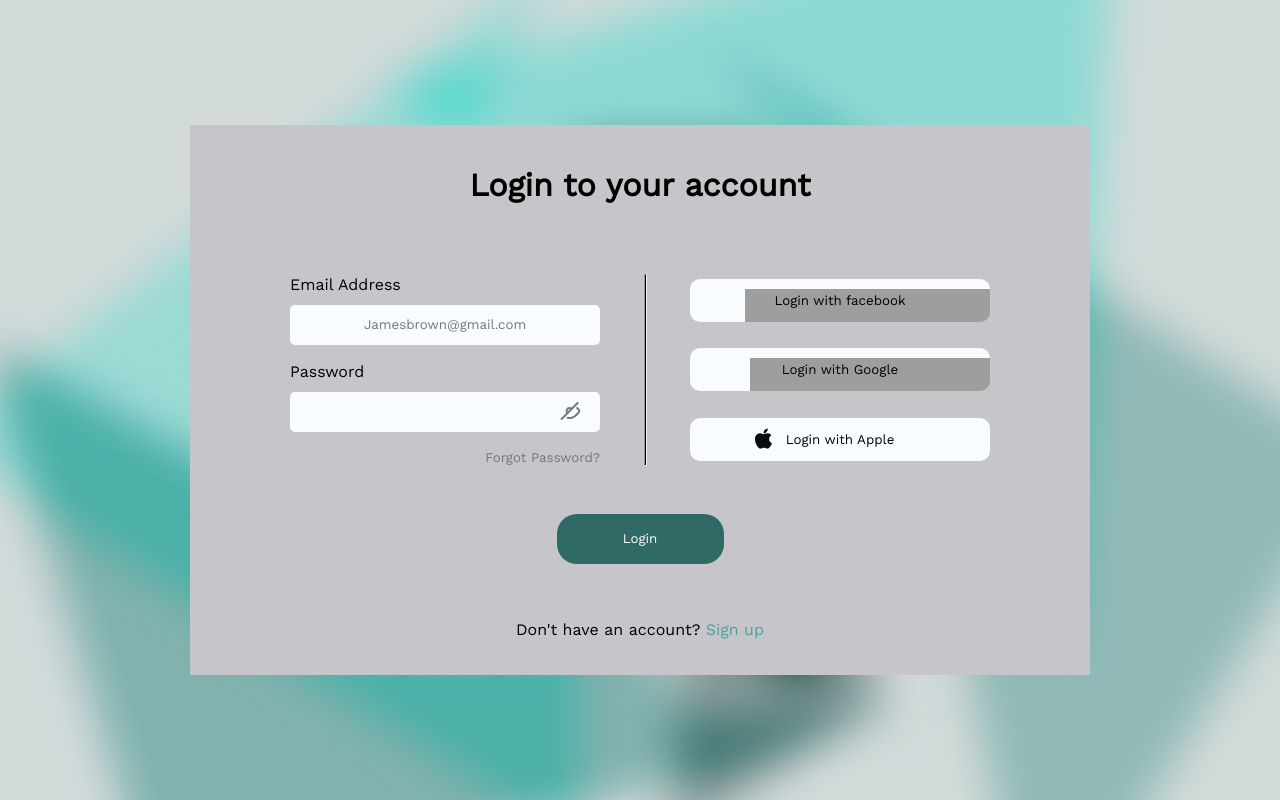
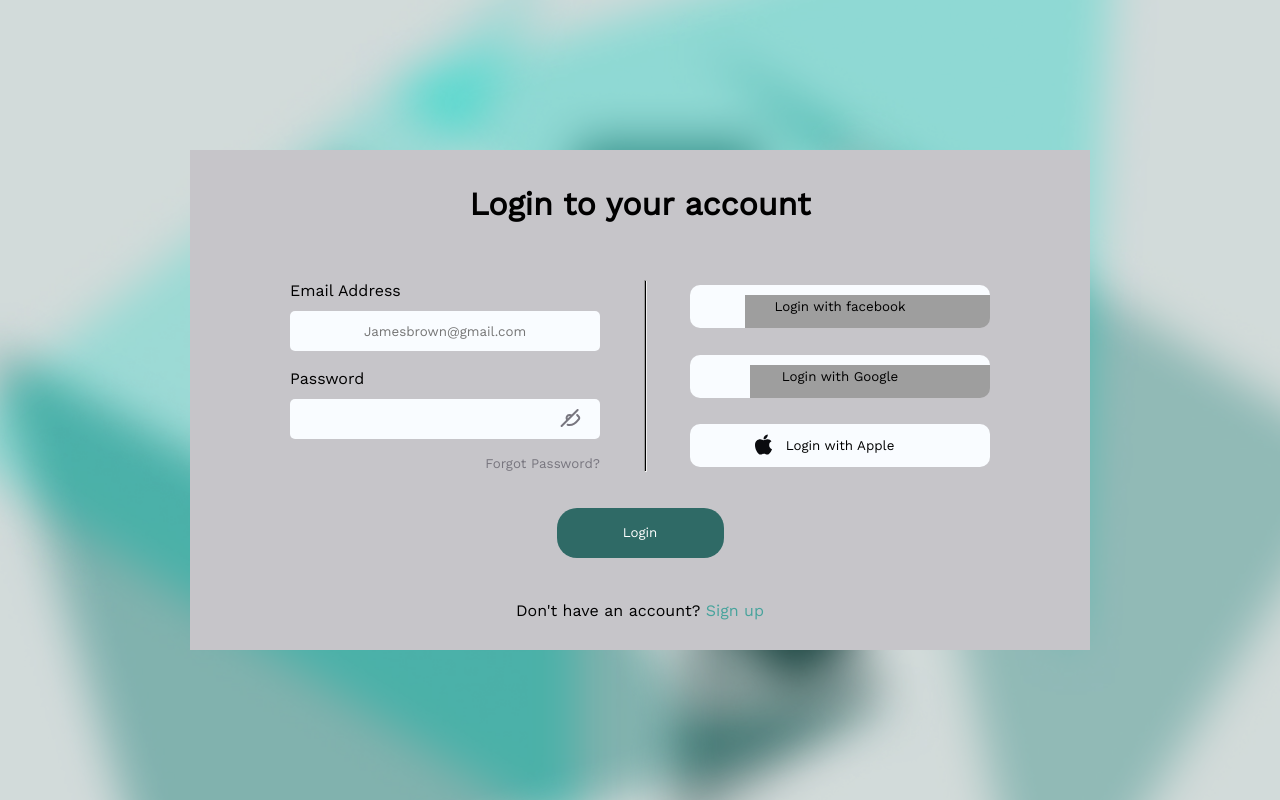
Before and after one commit to zuri-training/Team_20-proj-my_cms, a Python web app: template Templates/Core/login.html in a window 1280 px wide. Run offline with Jinja, Linux system fonts and the light colour scheme; the template is opened without the code that fills it, so the values that code supplies are empty; grey boxes are pictures that could not be loaded.

Commit message:
added media queries for responsiveness

```diff
--- a/Templates/Core/login.html
+++ b/Templates/Core/login.html
@@ -17,7 +17,7 @@
 
             <form action="" class="container-form">
 
-                <h1>Login to your account</h1>
+                <h1 class="title">Login to your account</h1>
                 <div class="row">
                     <div class="login">
                         <div>
--- a/Templates/Core/styles/form.css
+++ b/Templates/Core/styles/form.css
@@ -14,8 +14,6 @@ body{
     background-repeat: no-repeat;
     background-position: center;
     animation: themove 10s infinite ease-in-out;
-    /* animation-fill-mode: both; */
-    /* animation: name duration timing-function delay iteration-count direction fill-mode; */
 }
 
 /* background animation */
@@ -50,6 +48,8 @@ span{
     padding-left: 10px;
 }
 
+
+
 /* form styles */
 .container-form{
     display: flex;
@@ -58,7 +58,7 @@ span{
     align-items: center;
     background: #C6C5C9;
     width: 900px;
-    height: 550px;
+    height: 500px;
 }
 .row, .signup{
     display: flex;
@@ -141,9 +141,6 @@ span{
 
 
 
-
-
-
 /* vertical line styling */
 .row hr, .signup hr{
     background: black;
@@ -166,3 +163,13 @@ span{
     width: 167px;
     height: 50px;
 }
+
+
+/* Media queries */
+@media (max-width: 980px){
+    .container-form{
+        width: 750px;
+        height: 450px;
+    }
+}
+/* Media queries */
```
